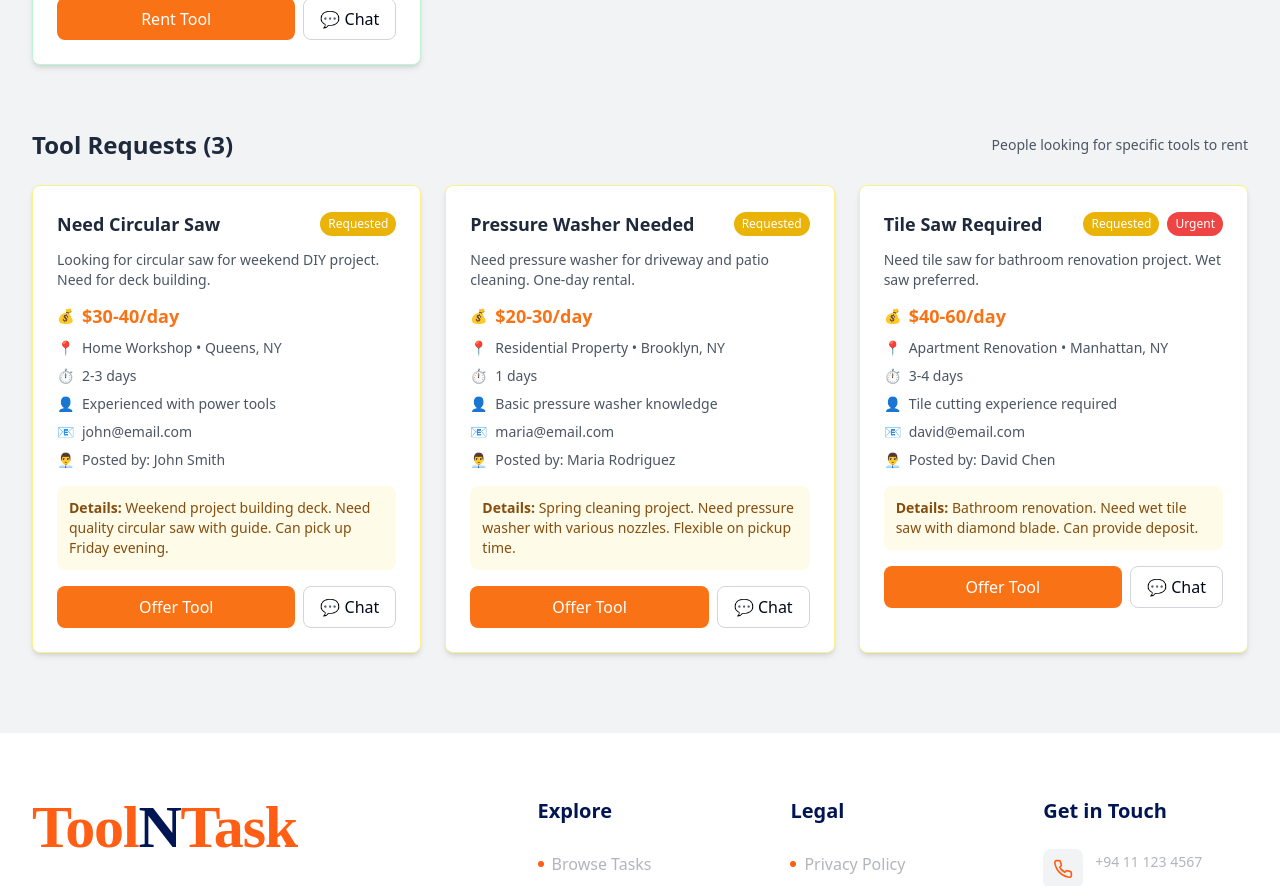
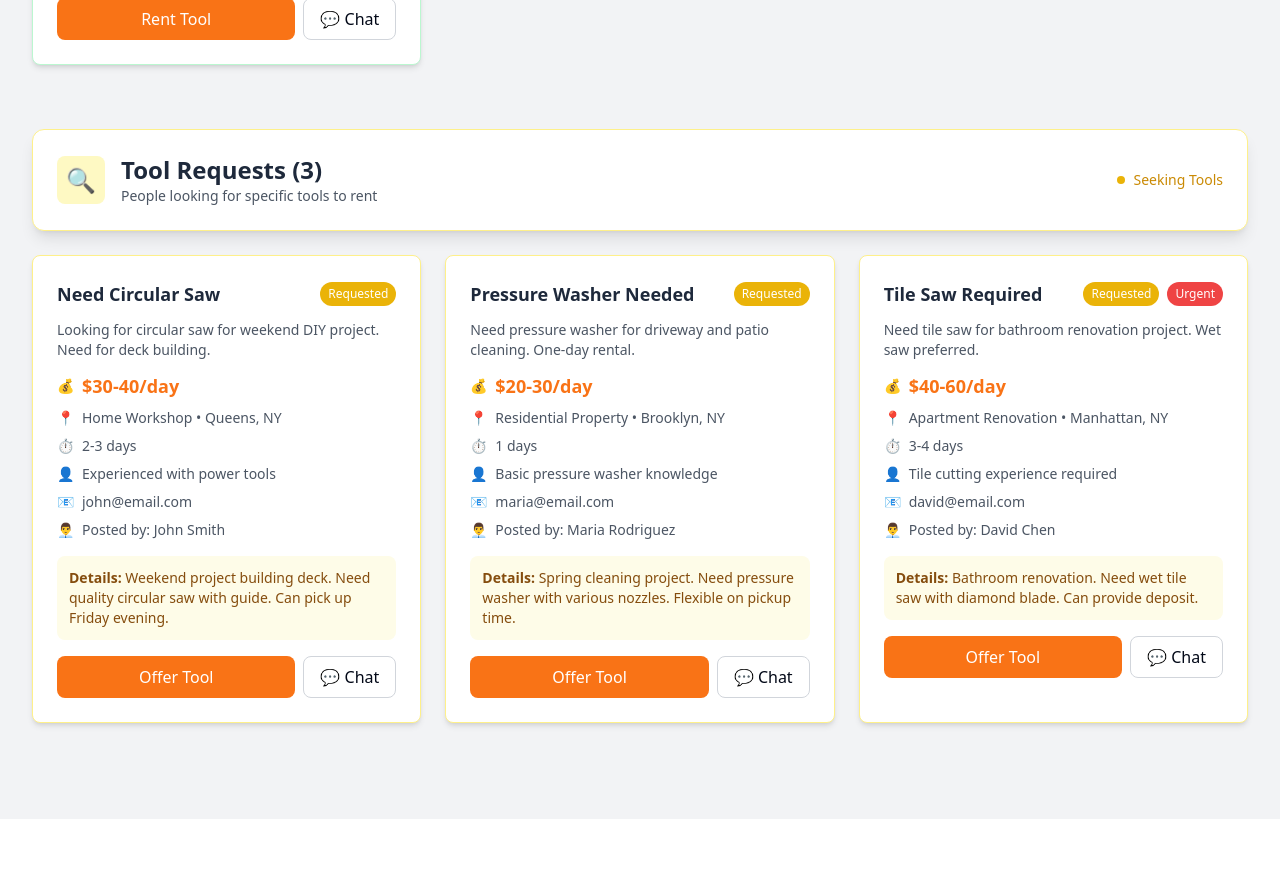
Before and after one commit to SeneshFitzroy/ToolnTask, a Next.js app: page /Tools in a window 1280 px wide. Shown: the part 2400-3286 px from the top of the page. Built offline with nearby package versions, Linux system fonts and the light colour scheme; no server answers; the database is empty; a web font is replaced by a local one.

Commit message:
feat: Enhanced pages/Tools.tsx,  - Detailed changes: diff --git a/pages/Tools.tsx b/pages/Tools.tsx ind... at 01:58 PM +0530, July 03, 2025

```diff
--- a/pages/Tools.tsx
+++ b/pages/Tools.tsx
@@ -657,13 +657,26 @@ export default function Tools() {
         </div>
 
         {/* Requested Tools Section */}
-        <div className="mb-12">
-          <div className="flex items-center justify-between mb-6">
-            <h2 className="text-2xl font-bold" style={{ color: theme === 'dark' ? '#FFFFFF' : '#1E293B' }}>
-              Tool Requests ({getFilteredTools('requested').length})
-            </h2>
-            <div className="text-sm text-gray-600 dark:text-gray-300">
-              People looking for specific tools to rent
+        <div className="mb-16">
+          <div className="bg-white dark:bg-gray-800 rounded-xl shadow-lg p-6 border border-yellow-200 dark:border-yellow-800 mb-6">
+            <div className="flex items-center justify-between">
+              <div className="flex items-center gap-4">
+                <div className="w-12 h-12 bg-yellow-100 dark:bg-yellow-900 rounded-lg flex items-center justify-center">
+                  <span className="text-2xl">🔍</span>
+                </div>
+                <div>
+                  <h2 className="text-2xl font-bold" style={{ color: theme === 'dark' ? '#FFFFFF' : '#1E293B' }}>
+                    Tool Requests ({getFilteredTools('requested').length})
+                  </h2>
+                  <p className="text-sm text-gray-600 dark:text-gray-300">
+                    People looking for specific tools to rent
+                  </p>
+                </div>
+              </div>
+              <div className="hidden md:flex items-center gap-2 text-sm text-yellow-600 dark:text-yellow-400">
+                <div className="w-2 h-2 bg-yellow-500 rounded-full"></div>
+                <span>Seeking Tools</span>
+              </div>
             </div>
           </div>
 
```
